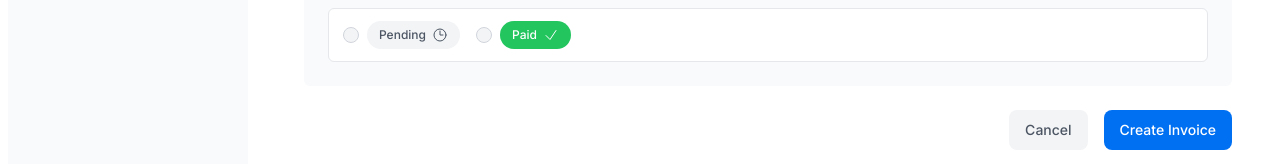
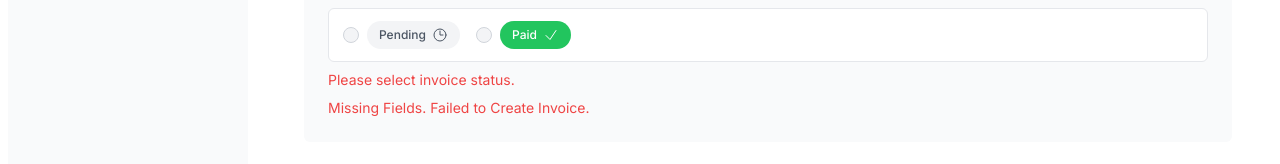
Before and after one commit to cygiMistrzKodu/reactApp, a Next.js app: page /dashboard/invoices/create in a window 1280 px wide. Both pictures are taken after typing "5" into the empty fields and a click on the button "Create Invoice". Shown: the part 340-504 px from the top of the page. Built offline with nearby package versions, Linux system fonts and the light colour scheme; no server answers; the database is empty; a web font is replaced by a local one.

Commit message:
add messages to other fields.  amount and invoice status

```diff
--- a/app/lib/actions.ts
+++ b/app/lib/actions.ts
@@ -23,6 +23,7 @@
 const CreateInvoice = FormSchema.omit({ id: true, date: true })
 
 export type State = {
+  message?: string | null
   errors?: {
     customerId?: string[];
     amount?: string[];
--- a/app/ui/invoices/create-form.tsx
+++ b/app/ui/invoices/create-form.tsx
@@ -67,14 +67,23 @@
                 step="0.01"
                 placeholder="Enter USD amount"
                 className="peer block w-full rounded-md border border-gray-200 py-2 pl-10 text-sm outline-2 placeholder:text-gray-500"
+                aria-describedby='amount-error'
               />
               <CurrencyDollarIcon className="pointer-events-none absolute left-3 top-1/2 h-[18px] w-[18px] -translate-y-1/2 text-gray-500 peer-focus:text-gray-900" />
             </div>
           </div>
+          <div id="amount-error" aria-live='polite' aria-atomic="true" >
+            {state.errors?.amount &&
+              state.errors.amount.map((error: string) => (
+                <p className='mt-2 text-sm text-red-500' key={error}>
+                  {error}
+                </p>
+              ))}
+          </div>
         </div>
 
         {/* Invoice Status */}
-        <fieldset>
+        <fieldset aria-describedby='amount-error'>
           <legend className="mb-2 block text-sm font-medium">
             Set the invoice status
           </legend>
@@ -113,6 +122,21 @@
             </div>
           </div>
         </fieldset>
+        <div id="status-error" aria-live='polite' aria-atomic="true" >
+          {state.errors?.status &&
+            state.errors.status.map((error: string) => (
+              <p className='mt-2 text-sm text-red-500' key={error}>
+                {error}
+              </p>
+            ))}
+        </div>
+        <div id="invoice-error" aria-live='polite' aria-atomic="true" >
+          {state?.message &&
+            <p className='mt-2 text-sm text-red-500' key={state.message}>
+              {state.message}
+            </p>
+          }
+        </div>
       </div>
       <div className="mt-6 flex justify-end gap-4">
         <Link
```
